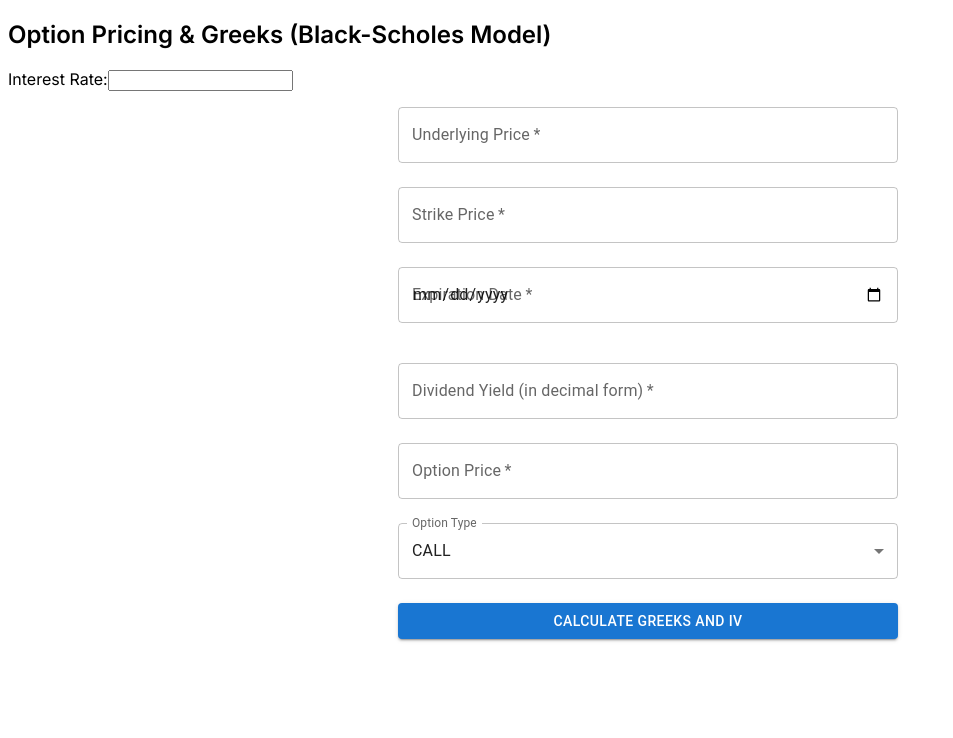
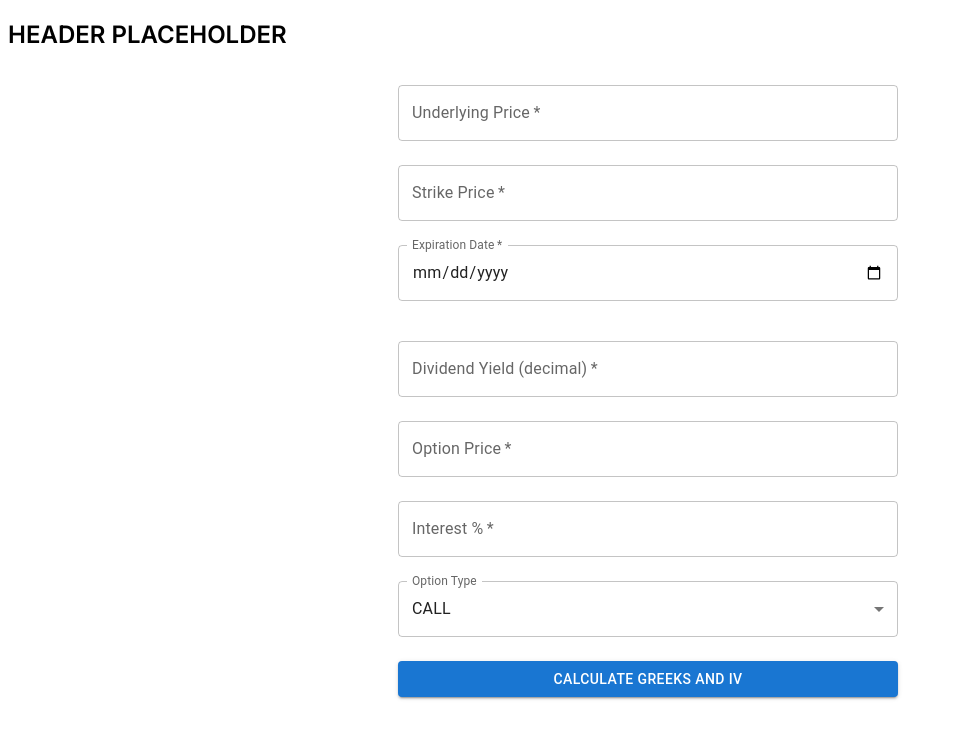
Before and after one commit to lironbm7/THETAcademy, a React (Create React App) app: page / in a window 1280 px wide. Shown: the top 738 px of the page, without its empty margins (0-953 px from the left). Built offline with nearby package versions, Linux system fonts and the light colour scheme; no server answers.

Commit message:
Form base complete

```diff
--- a/src/App.js
+++ b/src/App.js
@@ -1,13 +1,11 @@
 import './index.css';
-import RiskFree from './RiskFree';
 import OptionPricingForm from './PricingForm';
 
 function App() {
   return (
     <div className="app">
       <div className="container">
-      <h2 className="center">Option Pricing & Greeks (Black-Scholes Model)</h2>
-      <RiskFree />
+      <h2 className="center">HEADER PLACEHOLDER</h2>
       <OptionPricingForm />
       </div>
     </div>
--- a/src/PricingForm.js
+++ b/src/PricingForm.js
@@ -1,4 +1,4 @@
-import React, { useState } from 'react';
+import React, { useState, useEffect } from 'react';
 import {
   TextField,
   Typography,
@@ -10,6 +10,7 @@ import {
 } from '@mui/material';
 
 const OptionPricingForm = () => {
+  const [riskFreeRate, setRiskFreeRate] = useState('');
   const [underlyingPrice, setUnderlyingPrice] = useState('');
   const [strikePrice, setStrikePrice] = useState('');
   const [expirationDate, setExpirationDate] = useState('');
@@ -59,7 +60,23 @@ const OptionPricingForm = () => {
     return `${today.getFullYear()}-${month}-${day}`;
   };
 
+  useEffect(() => {
+    const url = `https://www.alphavantage.co/query?function=FEDERAL_FUNDS_RATE&interval=monthly&apikey=${process.env.ALPHA_APIKEY}`;
 
+    fetch(url)
+      .then(response => response.json())
+      .then(data => {
+        const rate = data.data[0].value;
+        setRiskFreeRate(rate);
+      })
+      .catch(error => {
+        setRiskFreeRate('');
+      });
+  }, []);
+
+  const handleRiskFreeRateChange = (event) => {
+    setRiskFreeRate(event.target.value);
+  }
 
   return (
   <form onSubmit={handleSubmit}>
@@ -91,12 +108,13 @@ const OptionPricingForm = () => {
         variant="outlined"
         margin="normal"
         required
+        InputLabelProps={{ shrink: true }}
       />
       <Typography variant="body2" color="textSecondary" style={{ marginBottom: '16px' }}>
         {timeToExpiration}
       </Typography>
       <TextField
-        label="Dividend Yield (in decimal form)"
+        label="Dividend Yield (decimal)"
         type="number"
         step="0.01"
         value={dividendYield}
@@ -110,6 +128,16 @@ const OptionPricingForm = () => {
         type="number"
         value={optionPrice}
         onChange={handleOptionPriceChange}
+        variant="outlined"
+        margin="normal"
+        required
+      />
+      <TextField
+        label="Interest %"
+        type="number"
+        id="riskFreeRate"
+        value={riskFreeRate}
+        onChange={handleRiskFreeRateChange}
         variant="outlined"
         margin="normal"
         required
--- a/src/RiskFree.js
+++ /dev/null
@@ -1,41 +0,0 @@
-import React, { useState, useEffect } from 'react';
-import axios from 'axios';
-
-// מחיר ההון
-// Risk Free Rate
-
-function RiskFree() {
-  const [riskFreeRate, setRiskFreeRate] = useState('');
-
-  useEffect(() => {
-    const url = `https://www.alphavantage.co/query?function=FEDERAL_FUNDS_RATE&interval=monthly&apikey=${process.env.ALPHA_APIKEY}`;
-
-    axios.get(url)
-      .then(response => {
-        const rate = response.data.data[0].value;
-        setRiskFreeRate(rate);
-      })
-      .catch(error => {
-        setRiskFreeRate('');
-      });
-  }, []);
-
-  const handleRiskFreeRateChange = (event) => {
-    setRiskFreeRate(event.target.value);
-  }
-
-  return (
-    <div>
-      <label htmlFor="riskFreeRate">Interest Rate:</label>
-      <input
-        type="number"
-        id="riskFreeRate"
-        name="riskFreeRate"
-        value={riskFreeRate}
-        onChange={handleRiskFreeRateChange}
-      />
-    </div>
-  );
-}
-
-export default RiskFree;
```
